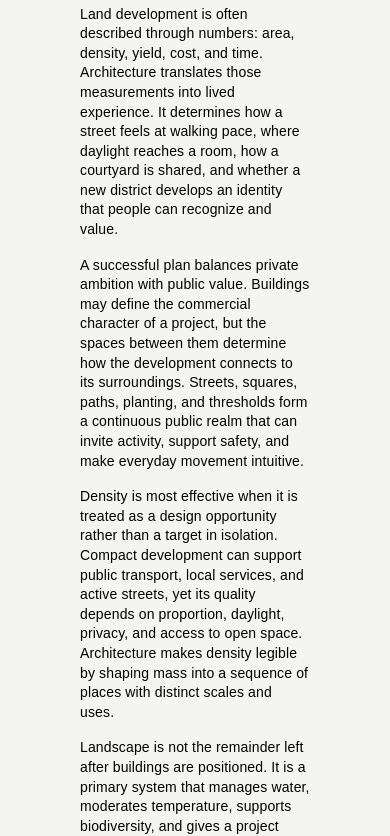
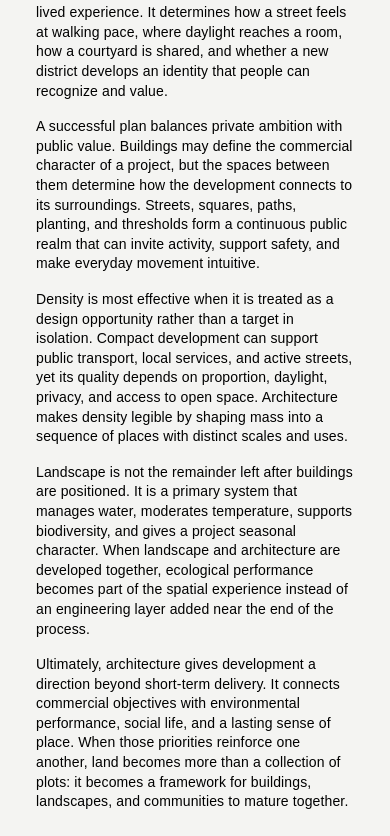
Before and after one commit to PafkoRoki/ARCHITECTURE-in-LAND-DEVELOPMENT, a React (Vite) app in the folder frontend/: page / in a window 390 px wide. Shown: the part 2691-3527 px from the top of the page. Built offline with nearby package versions, Linux system fonts and the light colour scheme; a web font is replaced by a local one.

Commit message:
style: replace clamp font sizes with CSS variables for consistency across components

```diff
--- a/frontend/src/components/ArchitectureArticle.css
+++ b/frontend/src/components/ArchitectureArticle.css
@@ -1,10 +1,15 @@
 .gallery-copy {
+  box-sizing: border-box;
+  width: calc(100% - (2 * var(--card-spacing)));
+  max-width: var(--article-width);
+  margin: 0 auto;
   color: #000000;
   background-color: var(--color-background);
-  padding: 2rem 5rem clamp(6rem, 10vw, 10rem);
+  padding: var(--section-spacing) clamp(1.5rem, 5vw, 5rem);
 }
 
 .gallery-copy h2 {
+  margin: 0 0 clamp(2.5rem, 5vw, 5rem);
   color: #ff8709;
   font-size: var(--type-display-size);
   font-weight: 600;
@@ -13,8 +18,13 @@
 }
 
 .gallery-copy p {
-  margin-bottom: 1rem;
+  max-width: 62rem;
+  margin: 0 0 1rem;
   font-size: var(--type-body-size);
   line-height: var(--type-body-leading);
   letter-spacing: var(--type-body-tracking);
 }
+
+.gallery-copy p:last-child {
+  margin-bottom: 0;
+}
--- a/frontend/src/components/OurProcess.css
+++ b/frontend/src/components/OurProcess.css
@@ -11,14 +11,14 @@
   --timeline-marker-size: clamp(3rem, 4vw, 4rem);
 
   width: 100%;
-  padding: var(--card-spacing);
+  padding: var(--section-spacing) var(--card-spacing);
   color: #000000;
   background-color: var(--color-background);
 }
 
 .our-process__wrapper {
   width: 100%;
-  max-width: 120rem;
+  max-width: var(--content-section-width);
   margin: 0 auto;
   overflow: clip;
   background-color: var(--color-background);
@@ -87,7 +87,7 @@
 
 .timeline__title {
   margin: 0;
-  color: #ff8709;
+  color: #000000;
   font-size: var(--type-feature-title-size);
   font-weight: 400;
   line-height: var(--type-title-leading);
--- a/frontend/src/components/ScrubbedBentoGallery.css
+++ b/frontend/src/components/ScrubbedBentoGallery.css
@@ -1,9 +1,13 @@
 .hero,
 .gallery-wrap,
+.gallery-copy,
 .why-work-with-us,
 .our-process,
 .contact-section,
 .site-footer {
   --card-radius: clamp(16px, 2vw, 28px);
   --card-spacing: clamp(12px, 1.5vw, 24px);
+  --section-spacing: clamp(6rem, 10vw, 12rem);
+  --content-section-width: 96rem;
+  --article-width: 80rem;
 }
--- a/frontend/src/components/WhyWorkWithUs.css
+++ b/frontend/src/components/WhyWorkWithUs.css
@@ -134,7 +134,7 @@
   flex: 1;
   min-width: 0;
   margin: 0;
-  color: #ff8709;
+  color: #000000;
   font-size: var(--type-title-size);
   font-weight: 400;
   line-height: var(--type-title-leading);
@@ -161,7 +161,7 @@
   display: block;
   width: 0;
   height: 1px;
-  background-color: #000000;
+  background-color: #ff8709;
 }
 
 .why-work-with-us__images {
```
